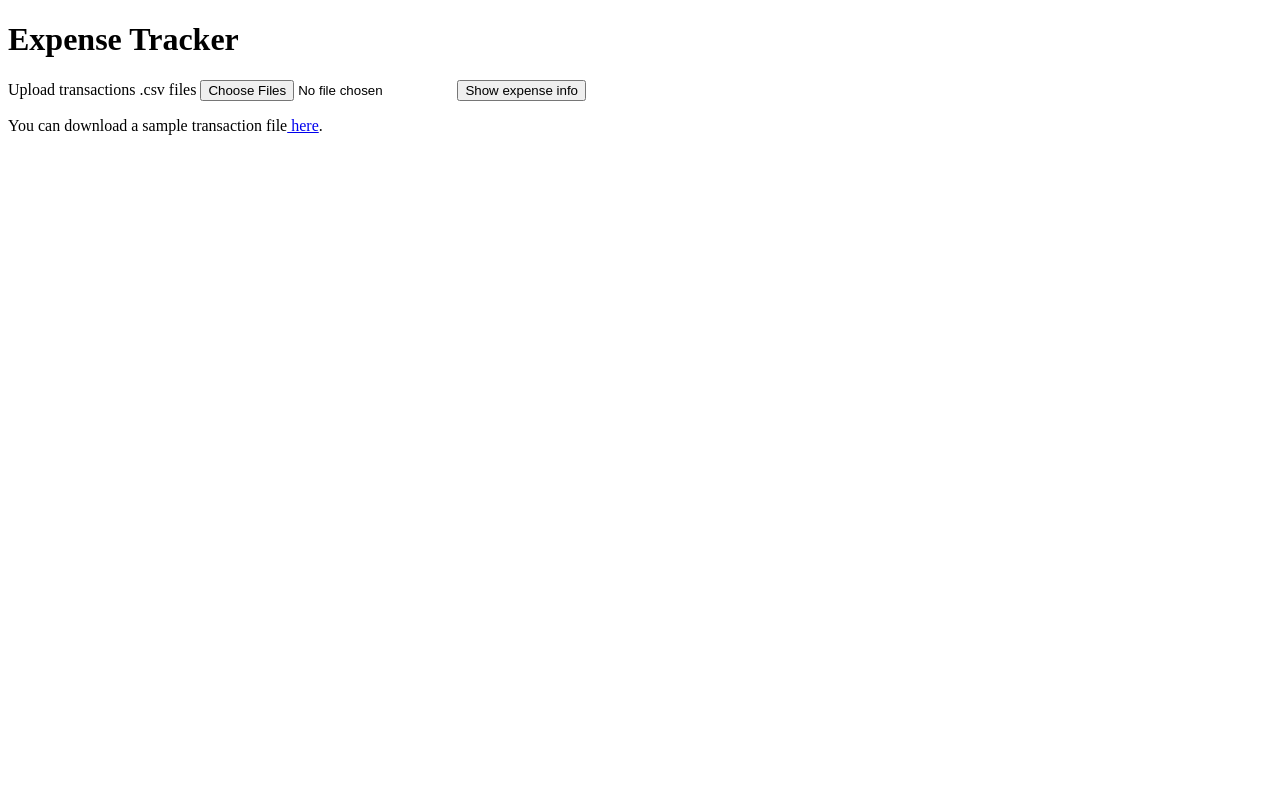
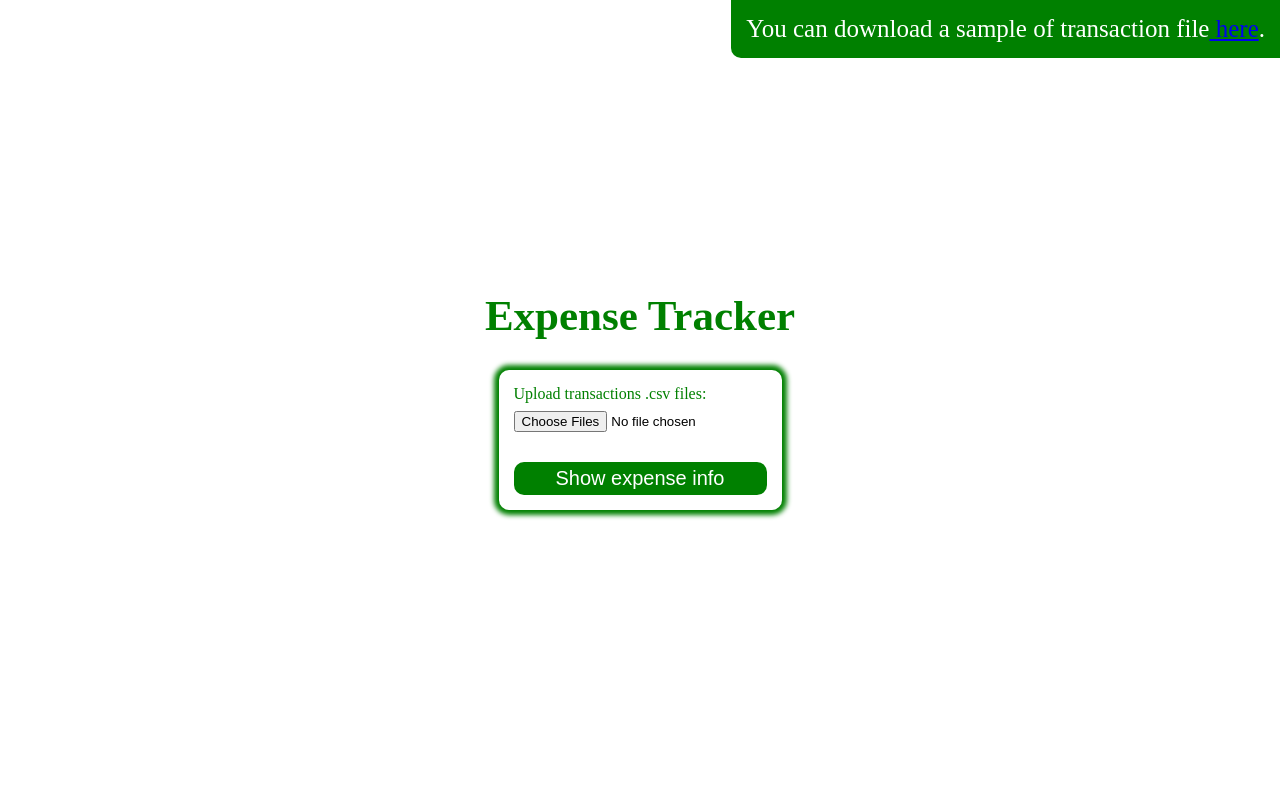
Before and after one commit to JackSoer/expense-tracker, a PHP site: page / in a window 1280 px wide. Run offline with PHP 8.4, Linux system fonts and the light colour scheme.

Commit message:
Added a little bit styles

```diff
--- a/views/index.css
+++ b/views/index.css
@@ -5,4 +5,5 @@
   display: flex;
   align-items: center;
   justify-content: center;
+  background-color: black;
 }
--- a/views/index.php
+++ b/views/index.php
@@ -6,15 +6,93 @@
               content="width=device-width, user-scalable=no, initial-scale=1.0, maximum-scale=1.0, minimum-scale=1.0">
         <meta http-equiv="X-UA-Compatible" content="ie=edge">
         <title>Expense Tracker</title>
+        <style>
+            * {
+                margin: 0;
+                padding: 0;
+            }
+
+            body {
+                width: 100%;
+                min-height: 100vh;
+            }
+
+            .home   {
+                width: 100%;
+                min-height: 100vh;
+
+                display: flex;
+                flex-direction: column;
+                align-items: center;
+                justify-content: center;
+            }
+
+            .home__title {
+                color: green;
+                font-weight: 700;
+                font-size: 43px;
+                margin-bottom: 30px;
+            }
+
+            .home__form {
+                padding: 15px;
+                border-radius: 10px;
+                display: flex;
+                flex-direction: column;
+                box-shadow: 0 0 5px 5px green;
+            }
+
+            .home__submit {
+                width: 100%;
+                background-color: green;
+                color: white;
+                padding: 5px;
+                font-size: 20px;
+                font-weight: 500;
+                border: none;
+                border-radius: 10px;
+                cursor: pointer;
+                transition: 0.3s all ease;
+                margin-top: 30px;
+            }
+
+             .home__submit:hover {
+                background-color: lightgreen;
+             }
+
+             .home__csv-example-text {
+                font-size: 25px;
+                color: white;
+                text-align: center;
+             }
+
+             .example {
+                position: fixed;
+                top: 0;
+                right: 0;
+                background-color: green;
+                padding: 15px;
+                border-bottom-left-radius: 10px;
+             }
+
+             .home__upload-input-label {
+                color: green;
+                font-weight: 500;
+                margin-bottom: 8px;
+             }
+        </style>
     </head>
     <body>
         <div class="home">
             <h1 class="home__title">Expense Tracker</h1>
             <form action="/transactions" class="home__form" method="post" enctype="multipart/form-data">
-                <label for="transactions" class="home__upload-input-label">Upload transactions .csv files</label>
+                <label for="transactions" class="home__upload-input-label">Upload transactions .csv files: </label>
                 <input type="file" name="transactions[]" id="transactions" class="home__upload-input" multiple>
                 <button type="submit" class="home__submit">Show expense info</button>
             </form>
-            <p class="home__csv-example-text">You can download a sample transaction file<a href="/download" class="home__csv-example"> here</a>.</p>
+
+            <div class="example">
+                <p class="home__csv-example-text">You can download a sample of transaction file<a href="/download" class="home__csv-example"> here</a>.</p>
+            </div>
     </body>
 </html>
```
